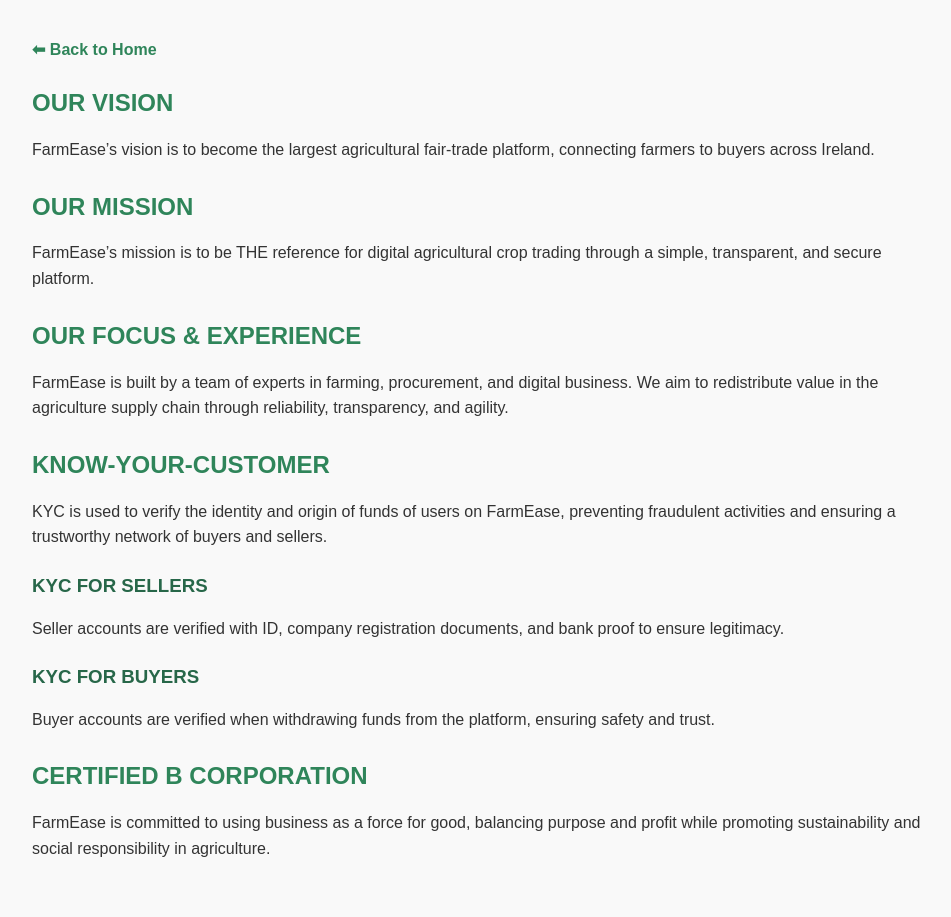
After one commit to jayanthi5122/farmease, a Django app: page /about/ in a window 1280 px wide. The commit adds this page. Shown: the whole page, without its empty margins (158-1109 px from the left). Run offline with Django 4.2, Linux system fonts and the light colour scheme.

Commit message:
ebs fixing

```diff
--- /dev/null
+++ b/main/templates/about.html
@@ -0,0 +1,46 @@
+{% load static %}
+<!DOCTYPE html>
+<html lang="en">
+<head>
+    <meta charset="UTF-8">
+    <title>About - FarmEase</title>
+    <link rel="stylesheet" href="{% static 'css/style.css' %}">
+    <style>
+        body { font-family: 'Poppins', Arial, sans-serif; padding: 20px; color: #333; background-color: #f9f9f9; }
+        h2 { color: #2f855a; margin-top: 30px; }
+        h3 { color: #276749; margin-top: 25px; }
+        p { margin-bottom: 15px; line-height: 1.6; }
+        a { color: #2f855a; text-decoration: none; font-weight: bold; }
+        a:hover { text-decoration: underline; }
+        .container { max-width: 900px; margin: auto; }
+    </style>
+</head>
+<body>
+
+<div class="container">
+    <a href="{% url 'home' %}">⬅ Back to Home</a>
+
+    <h2>OUR VISION</h2>
+    <p>FarmEase’s vision is to become the largest agricultural fair-trade platform, connecting farmers to buyers across Ireland.</p>
+
+    <h2>OUR MISSION</h2>
+    <p>FarmEase’s mission is to be THE reference for digital agricultural crop trading through a simple, transparent, and secure platform.</p>
+
+    <h2>OUR FOCUS & EXPERIENCE</h2>
+    <p>FarmEase is built by a team of experts in farming, procurement, and digital business. We aim to redistribute value in the agriculture supply chain through reliability, transparency, and agility.</p>
+
+    <h2>KNOW-YOUR-CUSTOMER</h2>
+    <p>KYC is used to verify the identity and origin of funds of users on FarmEase, preventing fraudulent activities and ensuring a trustworthy network of buyers and sellers.</p>
+
+    <h3>KYC FOR SELLERS</h3>
+    <p>Seller accounts are verified with ID, company registration documents, and bank proof to ensure legitimacy.</p>
+
+    <h3>KYC FOR BUYERS</h3>
+    <p>Buyer accounts are verified when withdrawing funds from the platform, ensuring safety and trust.</p>
+
+    <h2>CERTIFIED B CORPORATION</h2>
+    <p>FarmEase is committed to using business as a force for good, balancing purpose and profit while promoting sustainability and social responsibility in agriculture.</p>
+</div>
+
+</body>
+</html>
--- a/main/templates/home.html
+++ b/main/templates/home.html
@@ -155,8 +155,8 @@
         <a href="{% url 'home' %}">Home</a>
         <a href="{% url 'user_signup' %}">Sign Up</a>
         <a href="{% url 'user_login' %}">Login</a>
-        <a href="#">About</a>
-        <a href="#">Contact</a>
+        <a href="{% url 'about' %}">About</a>
+        <a href="{% url 'faq' %}">FAQ</a>
     </nav>
 
     <!-- Hero Section -->
--- a/main/urls.py
+++ b/main/urls.py
@@ -38,4 +38,6 @@
     path("chat/<int:seller_id>/", views.chat_view, name="chat"),
     path("seller/chat/", views.seller_chat_list, name="seller_chat_list"),
     path("seller/chat/<int:buyer_id>/", views.seller_chat_view, name="seller_chat_view"),
+    path('faq/', views.faq_page, name='faq'),
+    path('about/', views.about_page, name='about'),
 ]
--- a/main/views.py
+++ b/main/views.py
@@ -1,4 +1,4 @@
-from django.db.models import Q
+from django.db.models import Q, Count
 from django.shortcuts import render, redirect, get_object_or_404
 from django.contrib import messages
 from django.contrib.auth import authenticate, login, logout
@@ -89,7 +89,7 @@
         orders = Order.objects.filter(crop__owner=request.user)
         template_name = "dashboard_seller.html"
     else:  # buyer
-        crops = Crop.objects.filter(sold=False)
+        crops = Crop.objects.filter(sold=False).annotate(total_orders=Count('order'))
         orders = Order.objects.filter(buyer=request.user)
 
         if search_query:
@@ -346,7 +346,11 @@
     })
 
 
+def faq_page(request):
+    return render(request, "faq.html")
 
+def about_page(request):
+    return render(request, "about.html")
 
 
 def user_logout(request):
```
Also changed, not shown: farmease/settings.py (+6 -1 lines), main/templates/dashboard_buyer.html (+6 -1 lines), main/templates/faq.html (added, +31 -0 lines), db.sqlite3.
